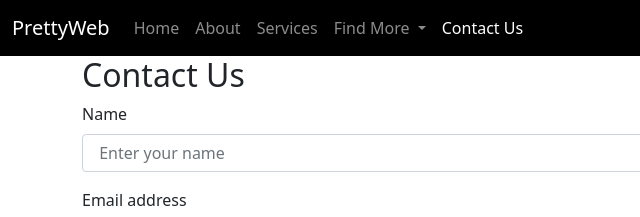
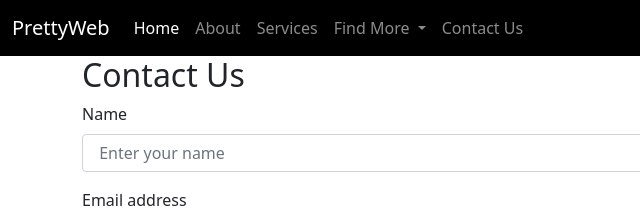
Before and after one commit to mosahil228/webbootstrap, a plain HTML site: page contact.html in a window 1280 px wide. Shown: the top 217 px of the page, 0-640 px from the left. Drawn offline with nearby package versions, Linux system fonts and the light colour scheme.

Commit message:
Update contact.html

```diff
--- a/contact.html
+++ b/contact.html
@@ -23,10 +23,10 @@
             <div class="collapse navbar-collapse" id="navbarSupportedContent">
                 <ul class="navbar-nav me-auto mb-2 mb-lg-0">
                     <li class="nav-item">
-                        <a class="nav-link " aria-current="page" href="/index.html">Home</a>
+                        <a class="nav-link active" aria-current="page" href="#">Home</a>
                     </li>
                     <li class="nav-item">
-                        <a class="nav-link " href="/about.html">About</a>
+                        <a class="nav-link" href="/webbootstrap/about.html">About</a>
                     </li>
                     <li class="nav-item">
                         <a class="nav-link" href="/services.html">Services</a>
@@ -45,7 +45,7 @@
                         </ul>
                     </li>
                     <li class="nav-item">
-                        <a class="nav-link active" href="/contact.html">Contact Us</a>
+                        <a class="nav-link" href="/webbootstrap/contact.html">Contact Us</a>
                     </li>
 
                 </ul>
```
